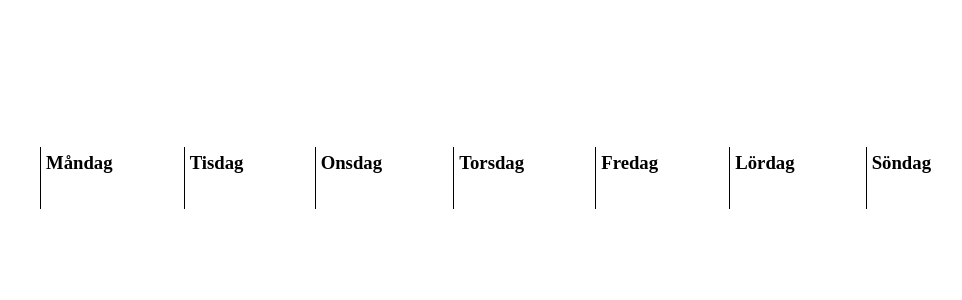
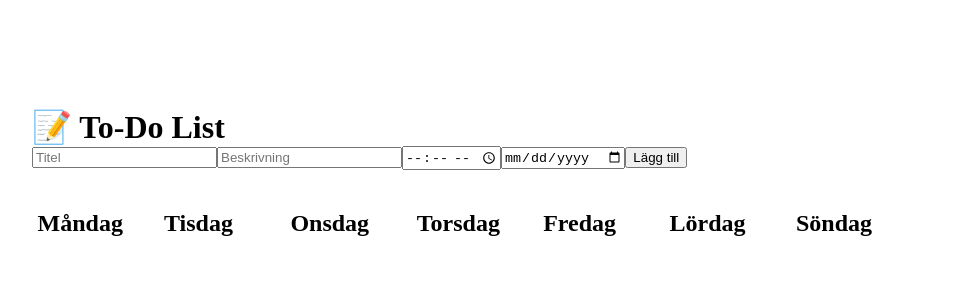
Before and after one commit to Liljenberg89/schema, a React (Vite) app in the folder schema/: page / in a window 1280 px wide. Shown: the top 300 px of the page, without its empty margins (160-1122 px from the left). Built offline with nearby package versions, Linux system fonts and the light colour scheme.

Commit message:
Kalendervy almost done

```diff
--- a/schema/src/App.jsx
+++ b/schema/src/App.jsx
@@ -1,11 +1,16 @@
 import ToDo from "./components/toDo/toDo";
 import Schema from "./components/schema/schema";
+import { useState } from "react";
+import "./app.css";
 
 function App() {
+  const [tasks, setTasks] = useState([]);
+
   return (
-    <>
-      <Schema></Schema>
-    </>
+    <div className="app-body">
+      <ToDo tasks={tasks} setTasks={setTasks} />
+      <Schema tasks={tasks} />
+    </div>
   );
 }
 
--- /dev/null
+++ b/schema/src/app.css
@@ -0,0 +1,17 @@
+.app-body {
+  width: 100%;
+  height: 100%;
+  display: flex;
+  flex-direction: column;
+  justify-content: center;
+  align-items: center;
+}
+h1,
+h2,
+h3,
+h4,
+h5,
+h6 {
+  padding: 0;
+  margin: 0;
+}
--- a/schema/src/components/schema/schema.css
+++ b/schema/src/components/schema/schema.css
@@ -1,21 +1,11 @@
-.container {
-  width: 100vw;
-  height: 100vh;
-  display: flex;
-  justify-content: center;
-  align-items: center;
+.schema-box {
+  display: grid;
+  width: 70%;
+  grid-template-columns: repeat(7, 1fr);
+  margin-top: 40px;
 }
-.schema-box {
-  width: 70vw;
-  height: 70vh;
-  display: grid;
-  grid-template-columns: auto auto auto auto auto auto auto;
-  grid-template-rows: 100px auto auto auto auto auto;
 
-  justify-content: space-between;
+.days {
+  font-weight: bold;
+  margin-bottom: 20px;
 }
-.days {
-  padding: 5px;
-  display: grid;
-  border-left: solid black 1px;
-}
--- a/schema/src/components/schema/schema.jsx
+++ b/schema/src/components/schema/schema.jsx
@@ -1,24 +1,55 @@
-import React from "react";
+import React, { use, useEffect, useState } from "react";
 import "./schema.css";
 
-const Schema = () => {
-  const arr = [
-    "Måndag",
-    "Tisdag",
-    "Onsdag",
-    "Torsdag",
-    "Fredag",
-    "Lördag",
-    "Söndag",
-  ];
+const Schema = ({ tasks }) => {
+  const getWeekday = (taskDay) => {
+    const date = new Date(taskDay);
+    return date.toLocaleDateString("sv-SE", { weekday: "long" });
+  };
+
+  const [day, setDay] = useState({
+    måndag: [],
+    tisdag: [],
+    onsdag: [],
+    torsdag: [],
+    fredag: [],
+    lördag: [],
+    söndag: [],
+  });
+
+  useEffect(() => {
+    if (tasks.length > 0) {
+      const task = tasks[tasks.length - 1];
+      const rightDay = getWeekday(task.day).toLowerCase();
+
+      setDay((prev) => ({
+        ...prev,
+        [rightDay]: [...prev[rightDay], task],
+      }));
+    }
+  }, [tasks]);
+
+  useEffect(() => {
+    console.log(tasks);
+  }, [tasks]);
 
   return (
-    <div class="container">
-      <div class="schema-box">
-        {arr.map((a) => (
-          <h3 class="days">{a}</h3>
-        ))}
-      </div>
+    <div className="schema-box">
+      {Object.entries(day).map(([dayName, tasksArray]) => (
+        <div className="day-column" key={dayName}>
+          <h2 className="days">
+            {dayName.charAt(0).toUpperCase() + dayName.slice(1)}
+          </h2>
+          {tasksArray.map((task) => (
+            <div key={task.id}>
+              <h4>
+                {task.time} {task.text}
+              </h4>
+              <span> {task.description}</span>
+            </div>
+          ))}
+        </div>
+      ))}
     </div>
   );
 };
--- a/schema/src/components/toDo/toDo.css
+++ b/schema/src/components/toDo/toDo.css
@@ -0,0 +1,4 @@
+.toDo-container {
+  width: 70vw;
+  margin-top: 100px;
+}
--- a/schema/src/components/toDo/toDo.jsx
+++ b/schema/src/components/toDo/toDo.jsx
@@ -1,7 +1,7 @@
 import { useState } from "react";
+import "./toDo.css";
 
-const ToDo = () => {
-  const [tasks, setTasks] = useState([]);
+const ToDo = ({ tasks, setTasks }) => {
   const [taskText, setTaskText] = useState("");
   const [taskDescription, setTaskDescription] = useState("");
   const [taskTime, setTaskTime] = useState("");
@@ -38,7 +38,7 @@ const ToDo = () => {
   };
 
   return (
-    <div>
+    <div className="toDo-container">
       <h1>📝 To-Do List</h1>
 
       <form onSubmit={addTask}>
@@ -66,7 +66,7 @@ const ToDo = () => {
         />
         <button type="submit">Lägg till</button>
       </form>
-
+      {/*
       <ul>
         {tasks.map((task) => (
           <li key={task.id}>
@@ -85,6 +85,7 @@ const ToDo = () => {
           </li>
         ))}
       </ul>
+      */}
     </div>
   );
 };
```
